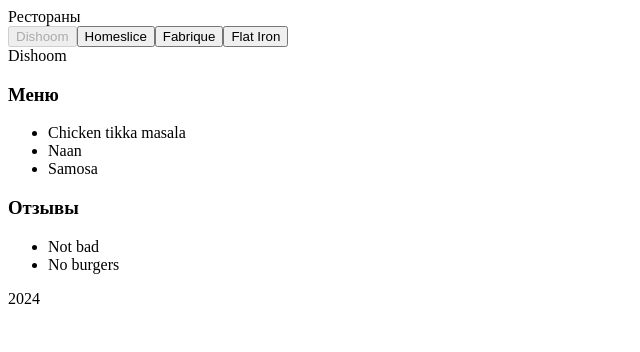
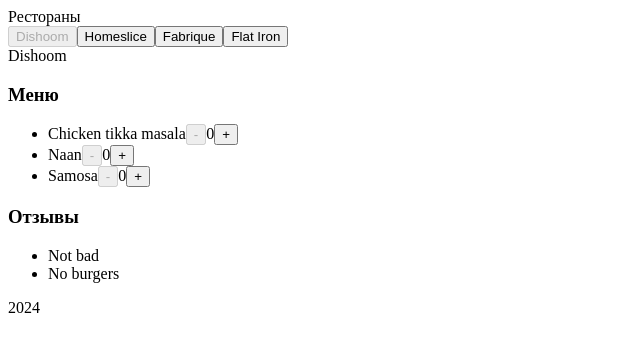
Before and after one commit to Yorikkk/react-2024-03-11, a React (Vite) app: page / in a window 1280 px wide. Shown: the top 352 px of the page, without its empty margins (0-640 px from the left). Built offline with nearby package versions, Linux system fonts and the light colour scheme.

Commit message:
feat: Add count of dishes with state

```diff
--- a/src/components/dish/component.tsx
+++ b/src/components/dish/component.tsx
@@ -1,11 +1,48 @@
-import React, { type FC } from "react";
+import React, { useState, type FC } from "react";
 
-import { type IDish } from "../../types/dish"
+import { type Dish as IDish } from "../../types/dish"
 
 type Props = {
   dish: IDish
 }
 
-export const Dish: FC<Props> = ({ dish }) => (
-  <span>{dish.name}</span>
-)
+const MIN_DISH_COUNT = 0;
+const MAX_DISH_COUNT = 5;
+
+export const Dish: FC<Props> = ({ dish }) => {
+  const [dishCount, setDishCount] = useState(0);
+
+  const reduceStateDishCount = () => {
+    if (! isMinDishCount()) {
+      setDishCount(dishCount - 1)
+    }
+  }
+
+  const increaseStateDishCount = () => {
+    if (! isMaxDishCount()) {
+      setDishCount(dishCount + 1)
+    }
+  }
+
+  const isMinDishCount = () => dishCount === MIN_DISH_COUNT
+
+  const isMaxDishCount = () => dishCount === MAX_DISH_COUNT
+
+  return (
+    <div>
+      <span>{dish.name}</span>
+
+      <button
+        onClick={reduceStateDishCount}
+        disabled={isMinDishCount()}
+      >-</button>
+
+      {dishCount}
+
+      <button
+        onClick={increaseStateDishCount}
+        disabled={isMaxDishCount()}
+      >+</button>
+    </div>
+  )
+}
--- a/src/components/dishes/component.tsx
+++ b/src/components/dishes/component.tsx
@@ -1,6 +1,6 @@
 import React, { type FC } from "react";
 
-import { type IDish } from "../../types/dish";
+import { type Dish as IDish } from "../../types/dish";
 
 import { Dish } from "../dish/component";
 
@@ -12,7 +12,7 @@
   <ul>
     {dishes.map((menu) => (
       <li>
-        <Dish dish={menu} />
+        <Dish dish={menu} key={menu.id} />
       </li>
     ))}
 </ul>
```
